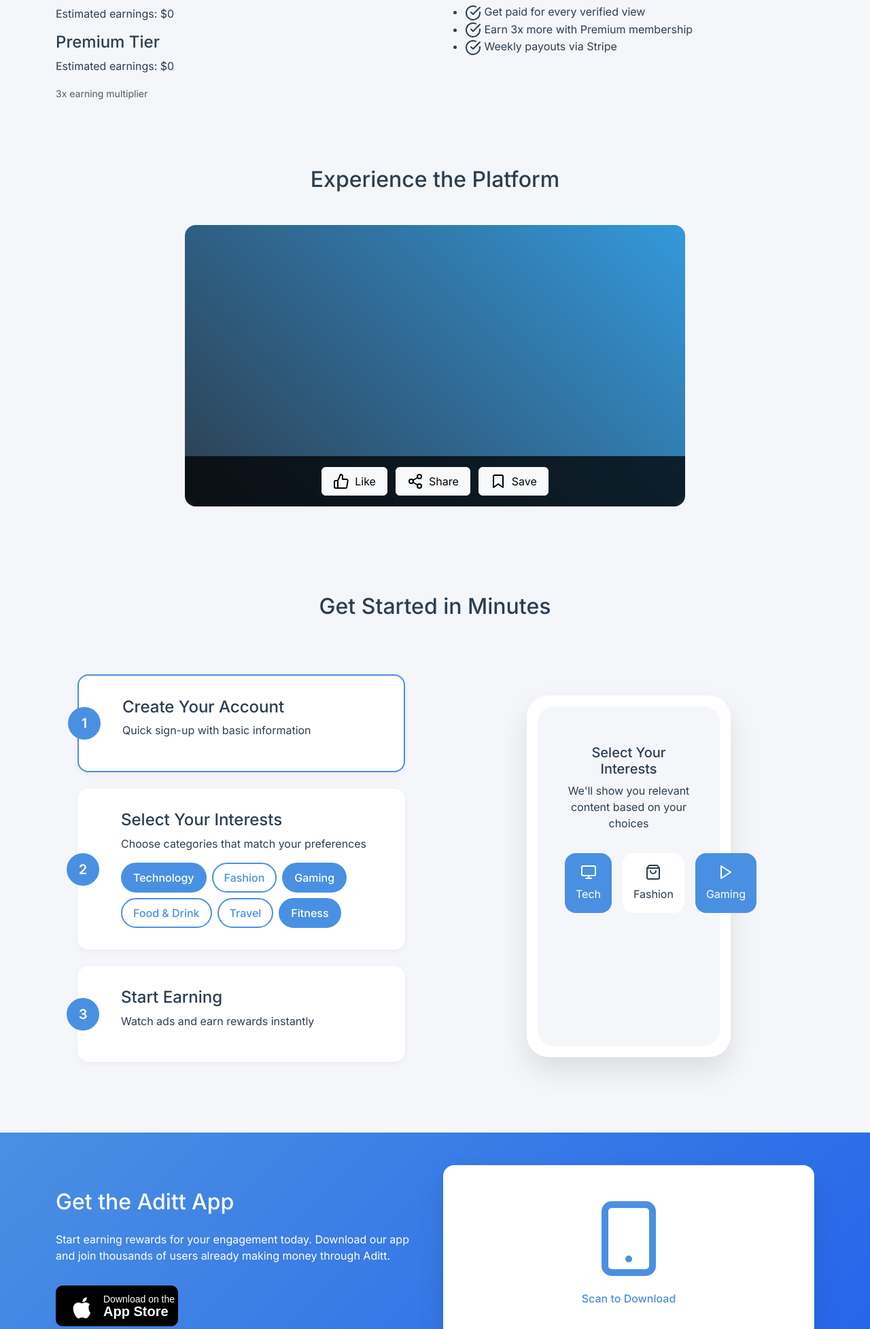
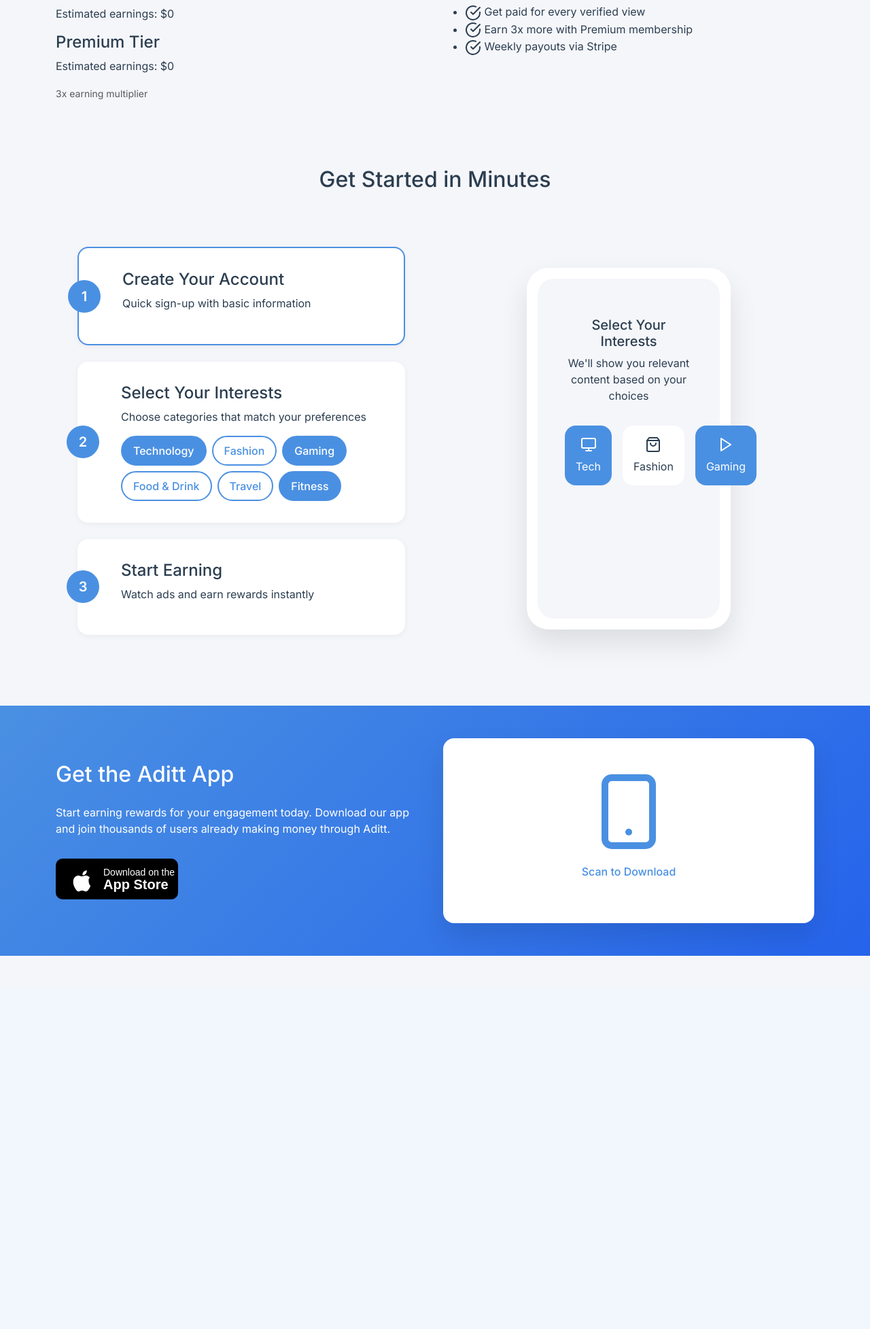
Before and after one commit to mlyongardiner/aditt-site, a Flask app: page / in a window 1280 px wide. Shown: the part 4174-6129 px from the top of the page at 68% size. After the commit the page ends 5580 px from the top, so only its background shows below. Run offline with Flask 3, Linux system fonts and the light colour scheme; some libraries are stand-ins or nearby versions.

Commit message:
Assistant checkpoint: Remove redundant sections between Experience Platform and Get Started
Assistant generated file changes:
- templates/index.html: Remove redundant sections

---

User prompt:

Can you remove the sections in betwen the "Experience the Platform" and "Get Started in Minutes" sections?

```diff
--- a/templates/index.html
+++ b/templates/index.html
@@ -389,42 +389,6 @@
         </div>
     </section>
 
-    <!-- Interactive Platform Tour -->
-    <section class="platform-tour py-5" id="tour">
-        <div class="container">
-            <h2 class="text-center mb-5">Experience the Platform</h2>
-            <div class="row justify-content-center">
-                <div class="col-md-8">
-                    <div class="demo-video-container">
-                        <div class="video-placeholder">
-                            <div class="interaction-overlay">
-                                <div class="interaction-buttons">
-                                    <button class="btn btn-light interaction-button" data-action="like">
-                                        <i data-feather="thumbs-up"></i>
-                                        Like
-                                    </button>
-                                    <button class="btn btn-light interaction-button" data-action="share">
-                                        <i data-feather="share-2"></i>
-                                        Share
-                                    </button>
-                                    <button class="btn btn-light interaction-button" data-action="bookmark">
-                                        <i data-feather="bookmark"></i>
-                                        Save
-                                    </button>
-                                </div>
-                            </div>
-                        </div>
-                        <div class="verification-popup">
-                            <i data-feather="check-circle"></i>
-                            <h4>Engagement Verified!</h4>
-                            <p>You've earned rewards for your attention</p>
-                        </div>
-                    </div>
-                </div>
-            </div>
-        </div>
-    </section>
-
     <!-- Onboarding Preview -->
     <section class="onboarding-preview py-5" id="onboarding">
         <div class="container">
```
